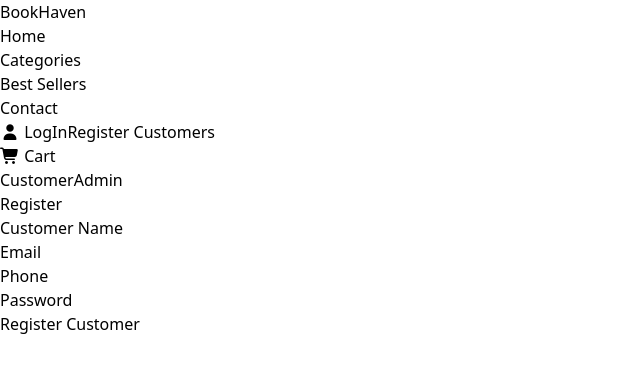
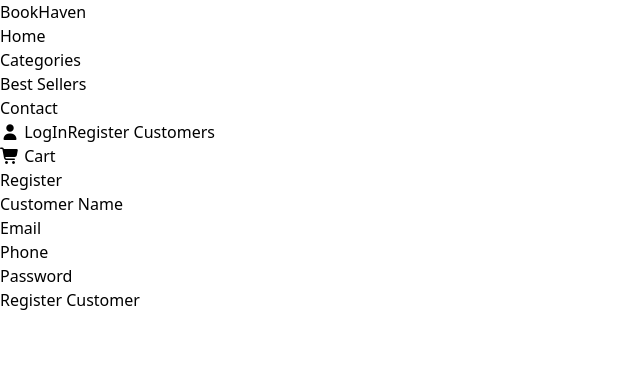
Before and after one commit to DevYuSf/final-projetc-full, a React (Vite) app in the folder frontend/: page /register in a window 1280 px wide. Shown: the top 372 px of the page, without its empty margins (0-640 px from the left). Built offline with nearby package versions, Linux system fonts and the light colour scheme.

Commit message:
xalinta markii uu qofka is diiwan gelinaayo in laga xanibo inuu isku diiban gelinyo admin ahaan. qofka markii uu isdiiwan gelinaayo kaliya wuxuu isku diiwan gelinkaraa customer

```diff
--- a/frontend/src/pages/Login.jsx
+++ b/frontend/src/pages/Login.jsx
@@ -24,6 +24,7 @@ function Login() {
             localStorage.setItem(active === "customer" ? "customer": "admin", JSON.stringify(res) )
         }).catch((error) => {
           if(error){
+            console.log(error)
             toast.error("this is email already exits")
           }
         })
--- a/frontend/src/pages/Register.jsx
+++ b/frontend/src/pages/Register.jsx
@@ -17,10 +17,10 @@ function Register() {
 
     function handleInsert(e) {
         e.preventDefault()
-        const url = active === "customer" ? "http://localhost:5000/create/customer" : "http://localhost:5000/create/admin"
-        const payload = active === "customer" ? {name: customerName, phone: phone, email: email, password: password} : {name: customerName, email: email, password: password}
+        const url =  "http://localhost:5000/create/customer"
+        const payload =  {name: customerName, phone: phone, email: email, password: password}
         axios.post(url,payload).then((res) => {
-          toast.success(`${active} Login succesfully`)
+          toast.success(`${active} registration succesfully`)
             setTimeout(() => navigate("/login"), 1500)
         }).catch((error) => {
           if(error){
@@ -34,16 +34,13 @@ function Register() {
   return (
     <div className="min-h-screen grid place-items-center bg-gray-50">
       <div className="w-full max-w-md bg-white rounded-2xl shadow p-6">
-        <div className="flex justify-center gap-8">
-          <button onClick={()=> setActive("customer")} className= {` px-12 py-3 rounded-2xl ${active === "customer" ? "bg-blue-500 text-white" : "border-2 border-black text-black"}`}>Customer</button>
-          <button onClick={()=> setActive("admin")} className= {` px-12 py-3 rounded-2xl ${active === "admin" ? "bg-blue-500 text-white" : "border-2 border-black text-black"}`}>Admin</button>
-        </div>
+
         <h2 className="text-2xl font-semibold tracking-tight mb-1">Register</h2>
 
         <form className="space-y-4">
           <div>
             <label className="block text-sm font-medium mb-1" htmlFor="name">
-             {active === "customer" ? "Customer Name" : "Admin Name"}
+             Customer Name
             </label>
             <input value={customerName} onChange={(e) => setCustomer(e.target.value)}
               id="name"
@@ -97,7 +94,7 @@ function Register() {
             type="submit"
             className="w-full rounded-xl bg-gray-900 px-4 py-2 text-white font-medium hover:bg-black"
           >
-           {active === "customer" ? "Register Customer" : "Register Admin"}
+           Register Customer
           </button>
         </form>
 
```
Also changed, not shown: 1 other file (tests, documents, lock files or other folders).
